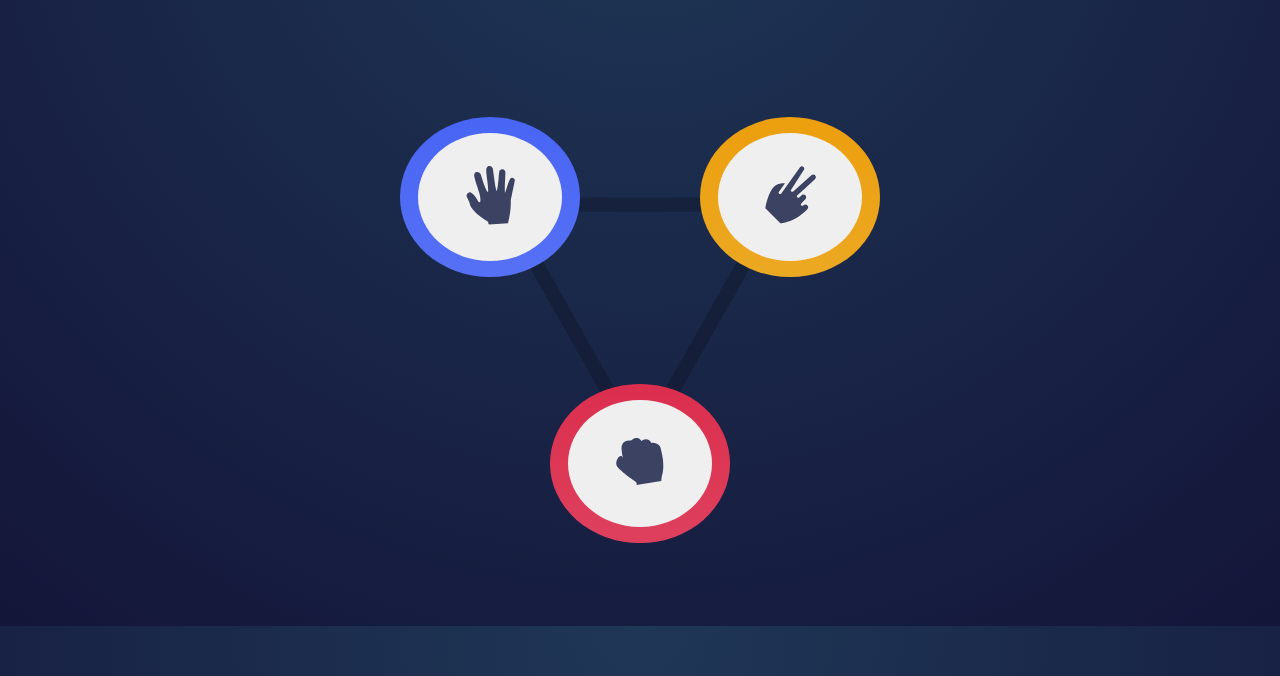
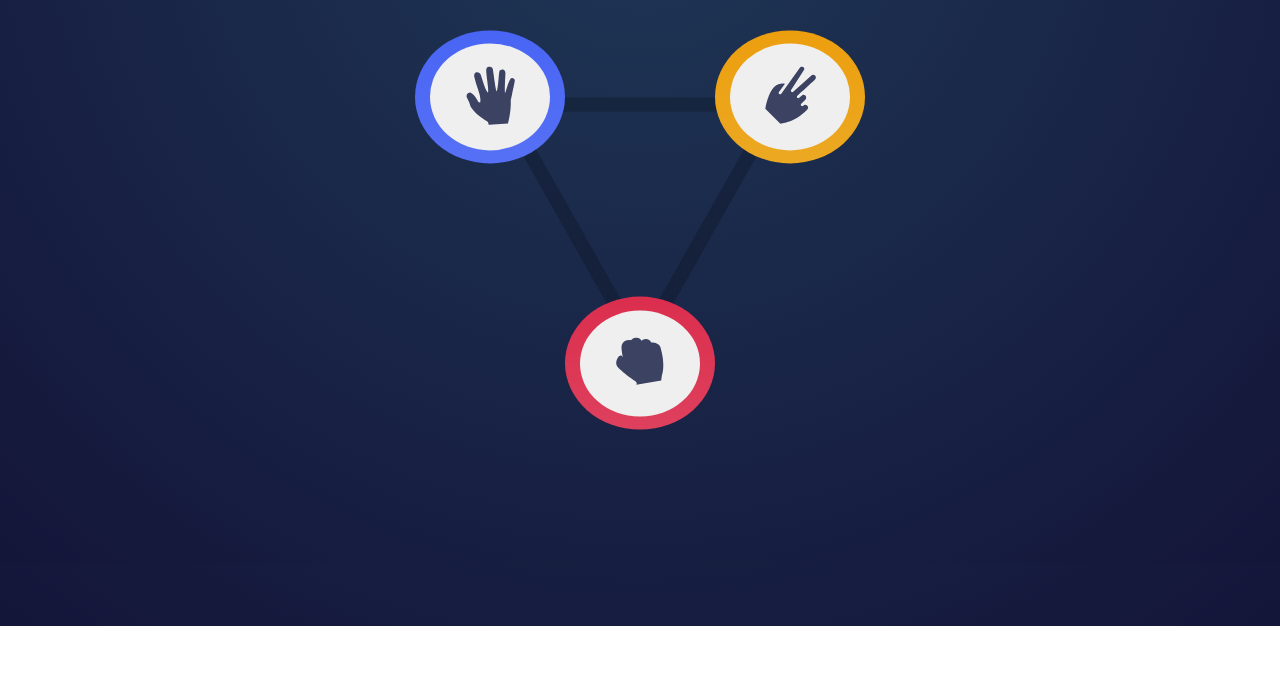
Before and after one commit to gumiak3/rock-paper-scissors, a plain HTML site: page index.html in a window 1280 px wide. Shown: the part 174-850 px from the top of the page. After the commit the page ends 800 px from the top, so only its background shows below. Drawn offline with Linux system fonts and the light colour scheme.

Commit message:
some changes

```diff
--- a/style.css
+++ b/style.css
@@ -7,18 +7,18 @@ html,
 body {
   margin: 0;
   padding: 0;
-  height: 100%;
-}
-* {
-  font-family: "Barlow Semi Condensed", sans-serif;
-  font-size: 13px;
-}
-body {
+  min-height:100%;
   background: radial-gradient(
     circle at top,
     hsl(214, 47%, 23%),
     hsl(237, 49%, 15%)
   );
+  background-repeat: no-repeat;
+  background-size:100%;
+}
+* {
+  font-family: "Barlow Semi Condensed", sans-serif;
+  font-size: 13px;
 }
 header {
   display: flex;
@@ -61,8 +61,9 @@ header {
 .score-container p {
   margin: 0;
 }
+
+
 .score-container p:nth-child(1) {
-  color: hsl(229, 64%, 46%);
   font-weight: 600;
   text-transform: uppercase;
   letter-spacing: 1px;
@@ -77,12 +78,13 @@ main {
   display: flex;
   justify-content: center;
   margin: auto;
-  margin-top: 200px;
+  margin-top: 100px;
+  padding-bottom:200px;
 }
 .game-state-1 {
   background-image: url(./images/bg-triangle.svg);
   background-repeat: no-repeat;
-  background-size: 100%;
+  background-size:100%;
   aspect-ratio: 313/278;
   position: relative;
   width: 50%;
@@ -90,8 +92,8 @@ main {
 .choices div {
   position: absolute;
   margin: 0;
-  height: 60%;
-  width: 60%;
+  height: 50%;
+  width: 50%;
   border-radius: 50%;
   display: flex;
   justify-content: center;
```
